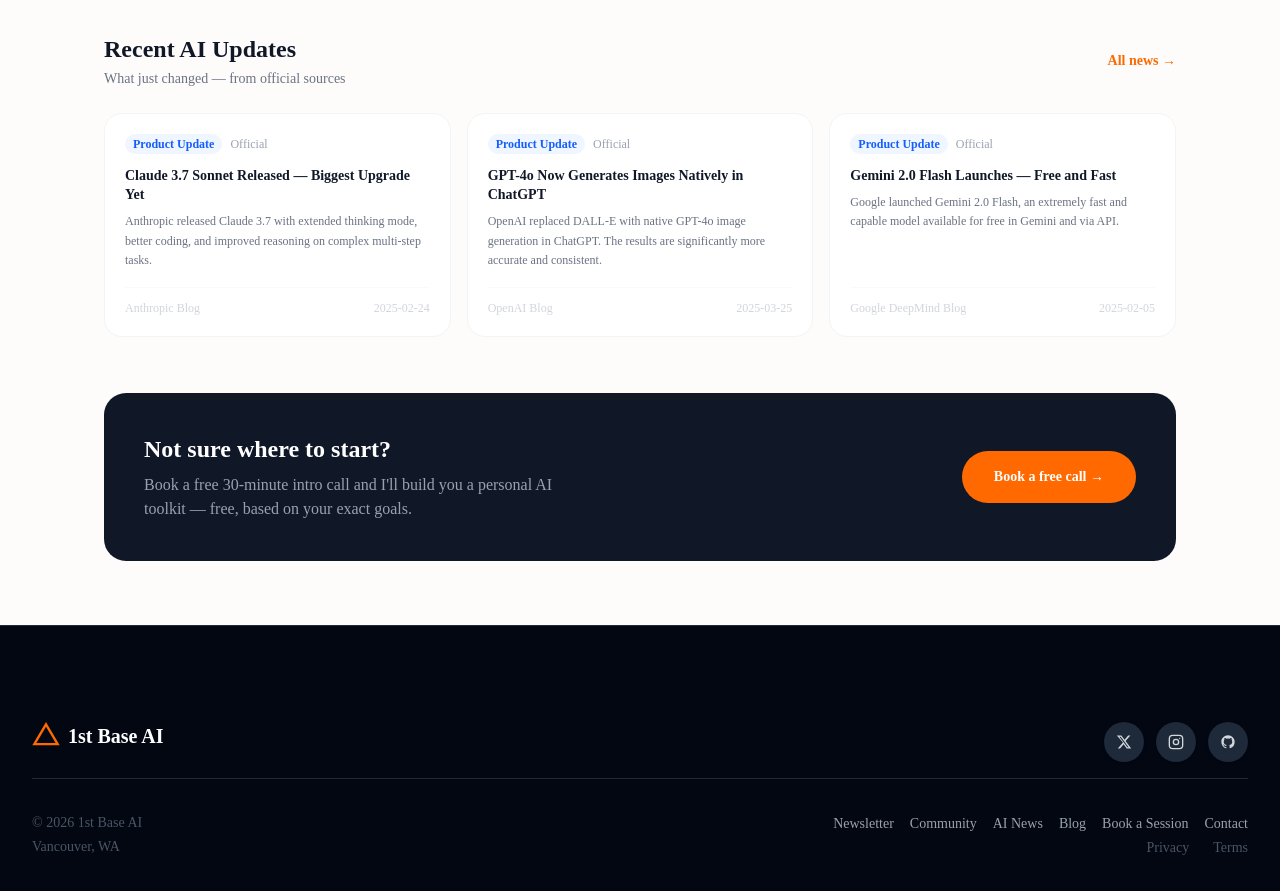
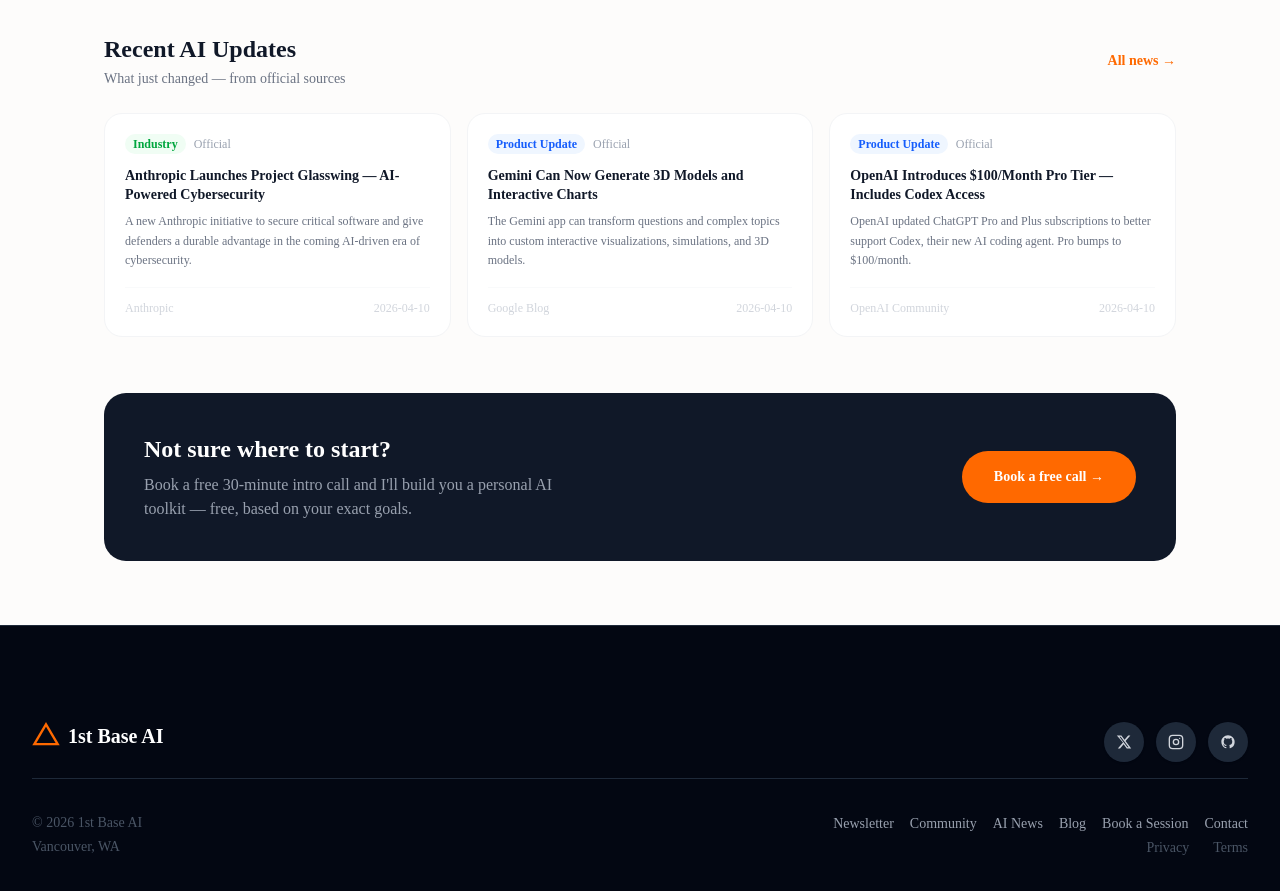
Before and after one commit to gwbeats85/1stbase-website, a Next.js app: page /resources in a window 1280 px wide. Shown: the part 2500-3391 px from the top of the page. Built offline with nearby package versions, Linux system fonts and the light colour scheme.

Commit message:
Update news: replace outdated items with 3 current stories
- Anthropic Project Glasswing (AI cybersecurity)
- Gemini 3D models and interactive charts
- OpenAI $100/month Pro tier with Codex access

```diff
--- a/src/data/resources.ts
+++ b/src/data/resources.ts
@@ -1020,52 +1020,40 @@
 
 export const newsItems: NewsItem[] = [
   {
-    id: "claude-3-7",
-    title: "Claude 3.7 Sonnet Released — Biggest Upgrade Yet",
-    summary: "Anthropic released Claude 3.7 with extended thinking mode, better coding, and improved reasoning on complex multi-step tasks.",
-    source: "Anthropic Blog",
+    id: "glasswing",
+    title: "Anthropic Launches Project Glasswing — AI-Powered Cybersecurity",
+    summary: "A new Anthropic initiative to secure critical software and give defenders a durable advantage in the coming AI-driven era of cybersecurity.",
+    source: "Anthropic",
     provider: "Anthropic",
-    url: "https://www.anthropic.com/news/claude-3-7-sonnet",
-    published_at: "2025-02-24",
+    url: "https://www.anthropic.com/glasswing",
+    published_at: "2026-04-10",
+    category: "industry",
+    official: true,
+    tags: ["anthropic", "security", "enterprise"],
+  },
+  {
+    id: "gemini-3d-charts",
+    title: "Gemini Can Now Generate 3D Models and Interactive Charts",
+    summary: "The Gemini app can transform questions and complex topics into custom interactive visualizations, simulations, and 3D models.",
+    source: "Google Blog",
+    provider: "Google",
+    url: "https://blog.google/innovation-and-ai/products/gemini-app/3d-models-charts/",
+    published_at: "2026-04-10",
     category: "product-update",
     official: true,
-    tags: ["claude", "model-release", "reasoning"],
+    tags: ["gemini", "visualization", "3d", "feature"],
   },
   {
-    id: "gpt4o-image-gen",
-    title: "GPT-4o Now Generates Images Natively in ChatGPT",
-    summary: "OpenAI replaced DALL-E with native GPT-4o image generation in ChatGPT. The results are significantly more accurate and consistent.",
-    source: "OpenAI Blog",
+    id: "openai-pro-100",
+    title: "OpenAI Introduces $100/Month Pro Tier — Includes Codex Access",
+    summary: "OpenAI updated ChatGPT Pro and Plus subscriptions to better support Codex, their new AI coding agent. Pro bumps to $100/month.",
+    source: "OpenAI Community",
     provider: "OpenAI",
-    url: "https://openai.com/blog",
-    published_at: "2025-03-25",
+    url: "https://community.openai.com/t/introducing-new-100-month-pro-tier/1378752",
+    published_at: "2026-04-10",
     category: "product-update",
     official: true,
-    tags: ["chatgpt", "image-generation", "gpt-4o"],
-  },
-  {
-    id: "gemini-2-flash",
-    title: "Gemini 2.0 Flash Launches — Free and Fast",
-    summary: "Google launched Gemini 2.0 Flash, an extremely fast and capable model available for free in Gemini and via API.",
-    source: "Google DeepMind Blog",
-    provider: "Google",
-    url: "https://deepmind.google/technologies/gemini/flash/",
-    published_at: "2025-02-05",
-    category: "product-update",
-    official: true,
-    tags: ["gemini", "model-release", "free"],
-  },
-  {
-    id: "mcp-open-standard",
-    title: "MCP Becomes an Industry Standard — Major Platforms Adopt",
-    summary: "Model Context Protocol, originally from Anthropic, has been adopted by OpenAI, Google, and major tool providers as the standard for AI integrations.",
-    source: "The Verge",
-    provider: "Anthropic",
-    url: "https://anthropic.com/news/model-context-protocol",
-    published_at: "2025-03-10",
-    category: "industry",
-    official: false,
-    tags: ["mcp", "standards", "integration", "2025"],
+    tags: ["openai", "pricing", "codex", "chatgpt"],
   },
 ];
 
```
